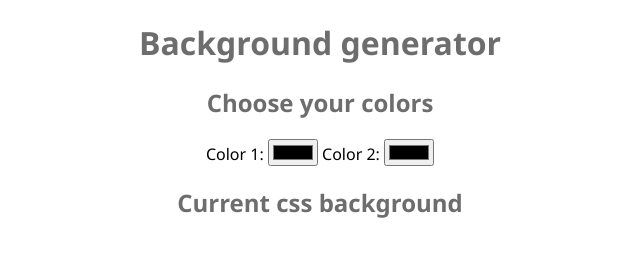
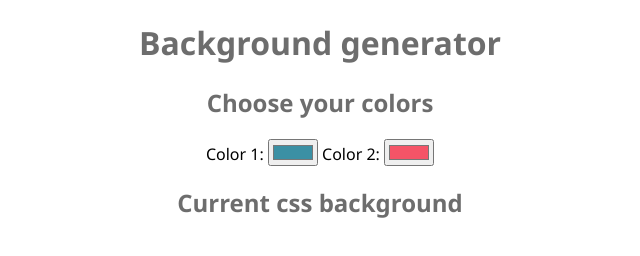
Before and after one commit to edouardmisset/backgroundGenerator, a plain HTML site: page index.html in a window 1280 px wide. Shown: the whole page, without its empty margins (320-960 px from the left). Drawn offline with Linux system fonts and the light colour scheme.

Commit message:
Default values for the colors

```diff
--- a/index.html
+++ b/index.html
@@ -11,9 +11,9 @@
     <h2 class="header center">Choose your colors</h2>
     <span class="center">
       <label for="firstColor">Color 1: </label>
-      <input type="color" id="firstColor" name="firstColor" />
+      <input type="color" id="firstColor" name="firstColor" value="#3B90A4" />
       <label for="secondColor"> Color 2: </label>
-      <input type="color" id="secondColor" name="secondColor" />
+      <input type="color" id="secondColor" name="secondColor" value="#F55467" />
     </span>
     <h2 class="header center">Current css background</h2>
     <p id="result"></p>
```
